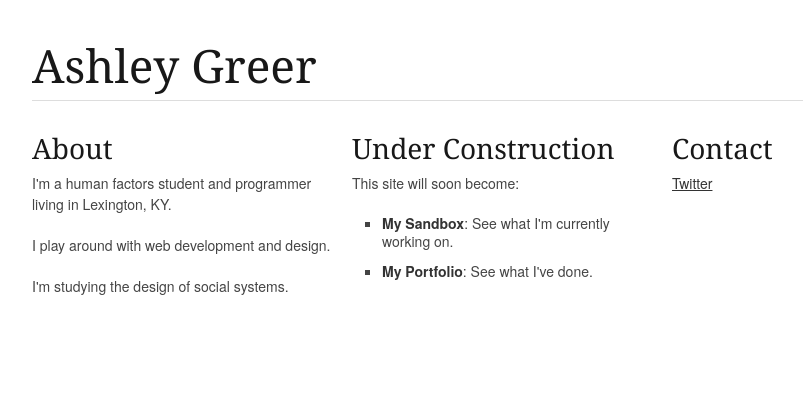
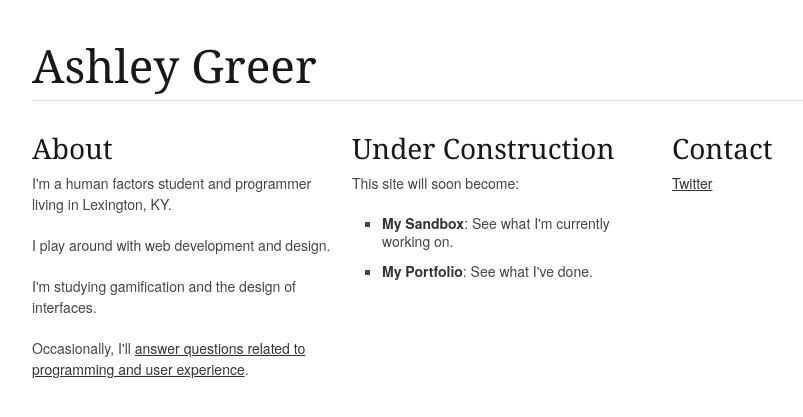
Before and after one commit to ashleybot/ashleybot.github.com, a Jekyll site: the page built from index.html, in a window 1280 px wide. Shown: the top 417 px of the page, without its empty margins (138-941 px from the left). Built offline with Jekyll 4.4.1, drawn with Linux system fonts in a browser that asks for light colours; nearby versions of some CDN libraries.

Commit message:
updated for Spring 2012

```diff
--- a/index.html
+++ b/index.html
@@ -16,7 +16,10 @@ title: ashleygreer
 		I play around with web development and design.
 	</p>
 	<p>
-		I'm studying the design of social systems.
+		I'm studying gamification and the design of interfaces.
+	</p>
+	<p>
+	  Occasionally, I'll <a href="http://stackexchange.com/users/86814/ashley?tab=accounts">answer questions related to programming and user experience</a>.
 	</p>
 </div>
 <div class="one-third column">
```
Also changed, not shown: 1 other file.
